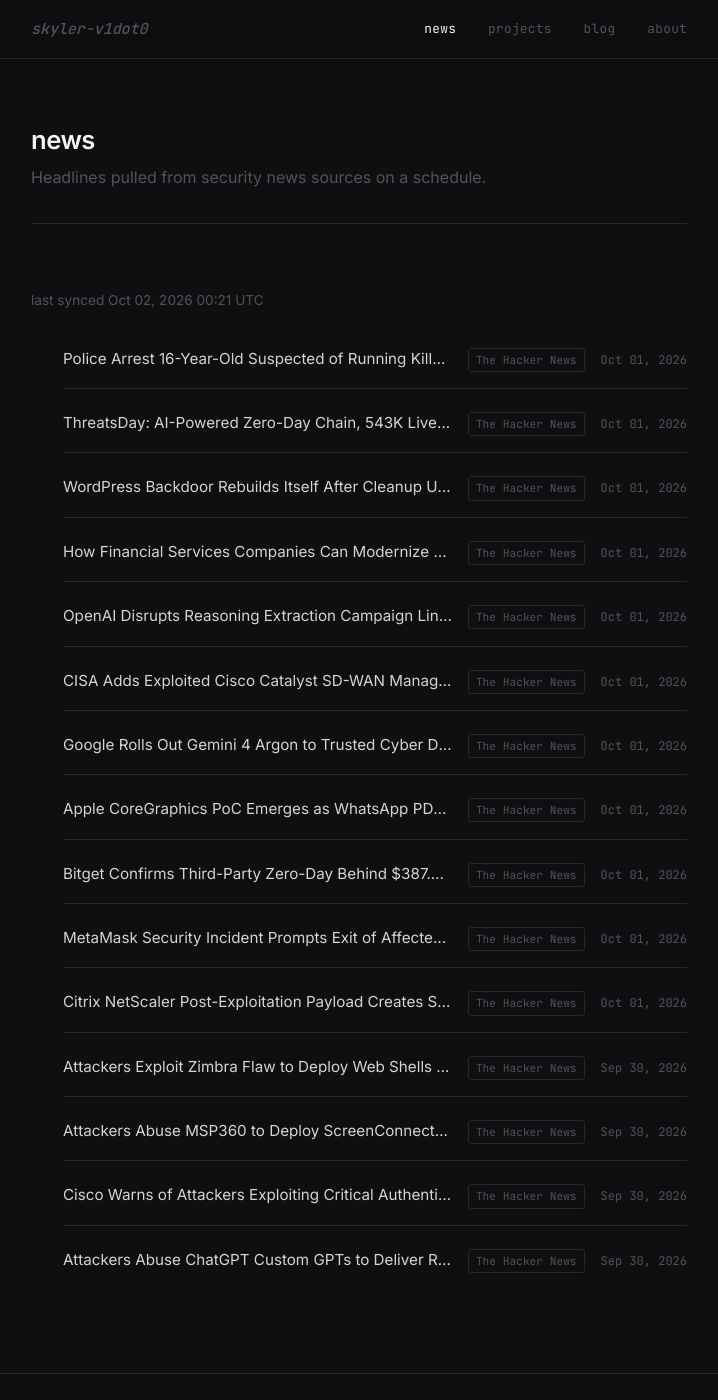
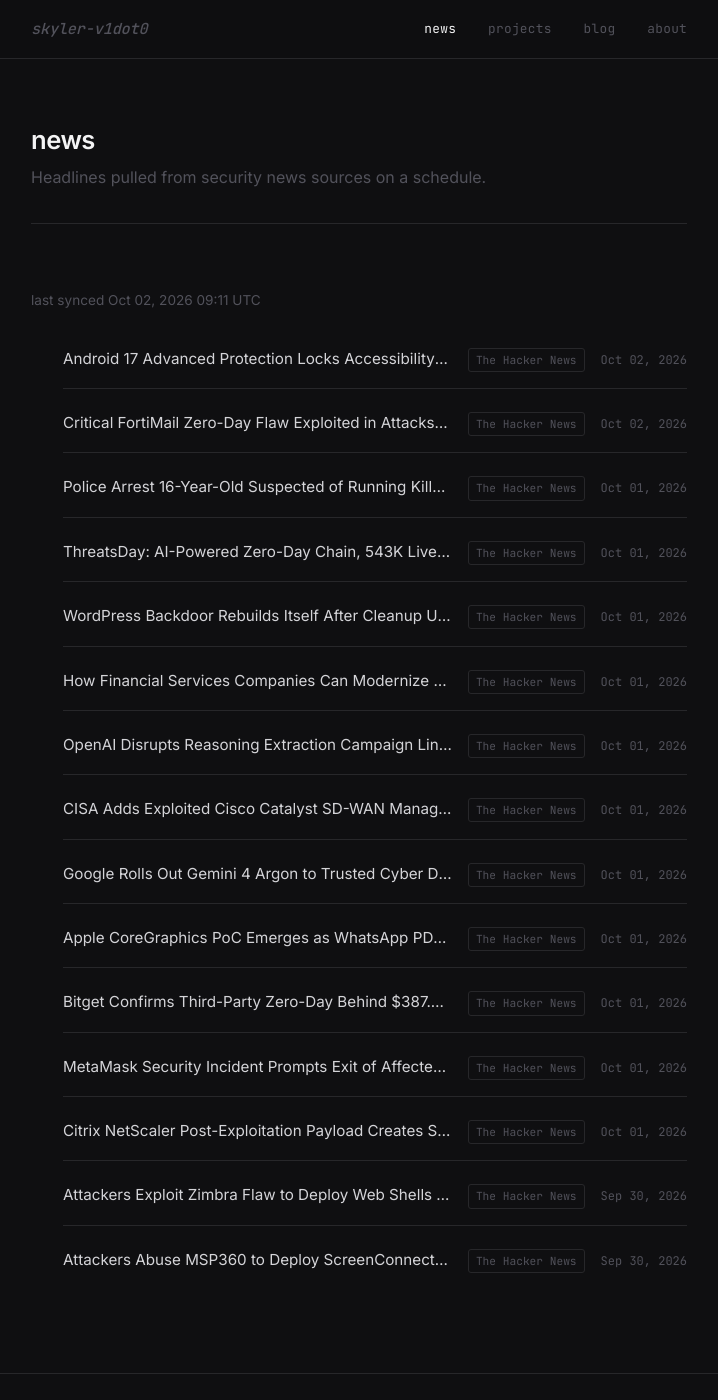
Before and after one commit to skyler-v1dot0/personal-site, a Jekyll site: the page built from news.html, in a window 1280 px wide and 1400 px high. Shown: the whole window, without its empty margins (281-999 px from the left). Built offline with Jekyll 4.4.1, drawn with Linux system fonts in a browser that asks for light colours.

Commit message:
chore: sync news feed [skip ci]

```diff
--- a/_data/news.yml
+++ b/_data/news.yml
@@ -1,6 +1,16 @@
 ---
-updated_at: '2026-10-02T00:21:48Z'
+updated_at: '2026-10-02T09:11:46Z'
 items:
+- title: Android 17 Advanced Protection Locks Accessibility Services to Verified Accessibility
+    Tools
+  url: https://thehackernews.com/2026/10/android-17-advanced-protection-locks.html
+  source: The Hacker News
+  published: '2026-10-02T08:01:30Z'
+- title: Critical FortiMail Zero-Day Flaw Exploited in Attacks Allows Unauthenticated
+    Arbitrary File Writes
+  url: https://thehackernews.com/2026/10/critical-fortimail-zero-day-flaw.html
+  source: The Hacker News
+  published: '2026-10-02T05:49:50Z'
 - title: Police Arrest 16-Year-Old Suspected of Running KillSec, Seize Ransomware
     Leak Site and Servers
   url: https://thehackernews.com/2026/10/police-arrest-16-year-old-suspected-of.html
@@ -61,12 +71,3 @@ items:
   url: https://thehackernews.com/2026/09/attackers-abuse-msp360-to-deploy.html
   source: The Hacker News
   published: '2026-09-30T16:32:59Z'
-- title: Cisco Warns of Attackers Exploiting Critical Authentication Bypass in SD-WAN
-    Manager
-  url: https://thehackernews.com/2026/09/cisco-warns-of-attackers-exploiting.html
-  source: The Hacker News
-  published: '2026-09-30T15:24:54Z'
-- title: Attackers Abuse ChatGPT Custom GPTs to Deliver RAT via ClickFix Lures
-  url: https://thehackernews.com/2026/09/attackers-abuse-chatgpt-custom-gpts-to.html
-  source: The Hacker News
-  published: '2026-09-30T15:00:15Z'
```
